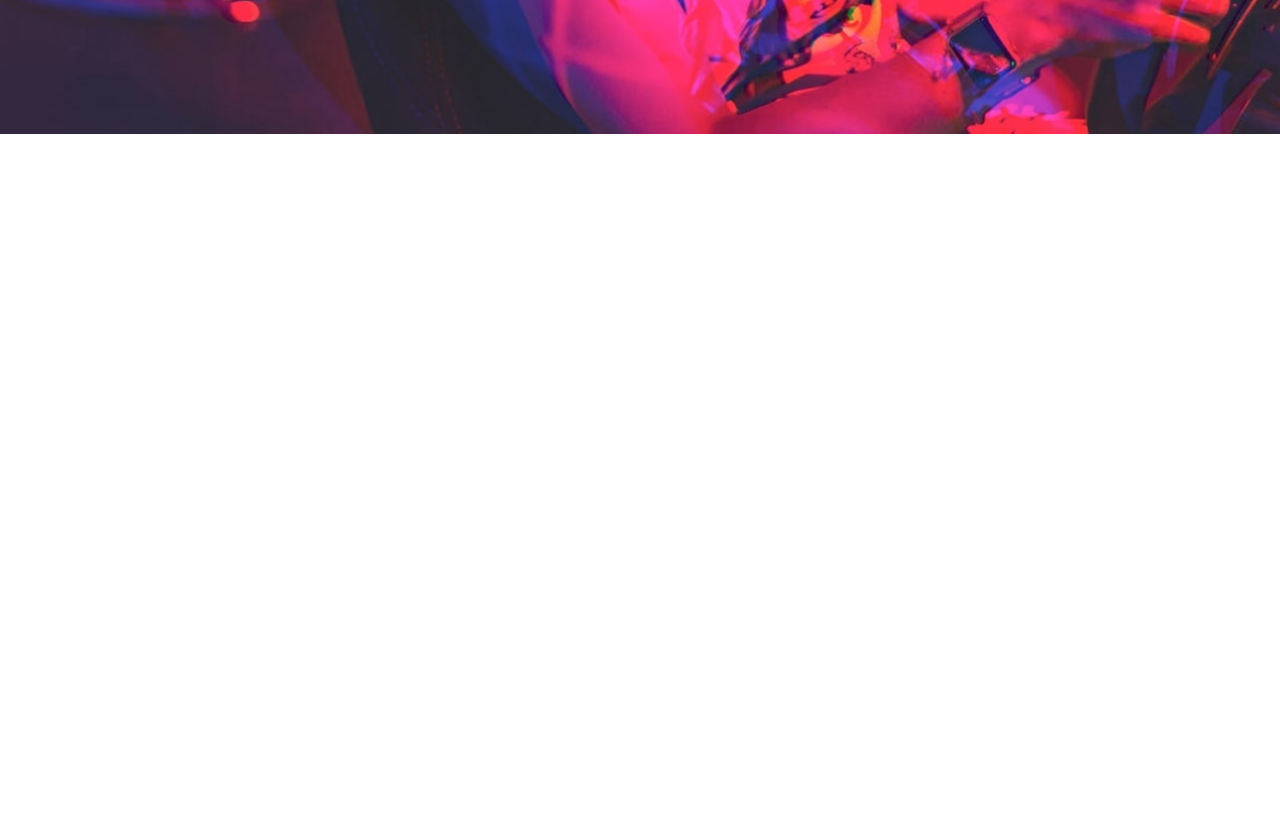
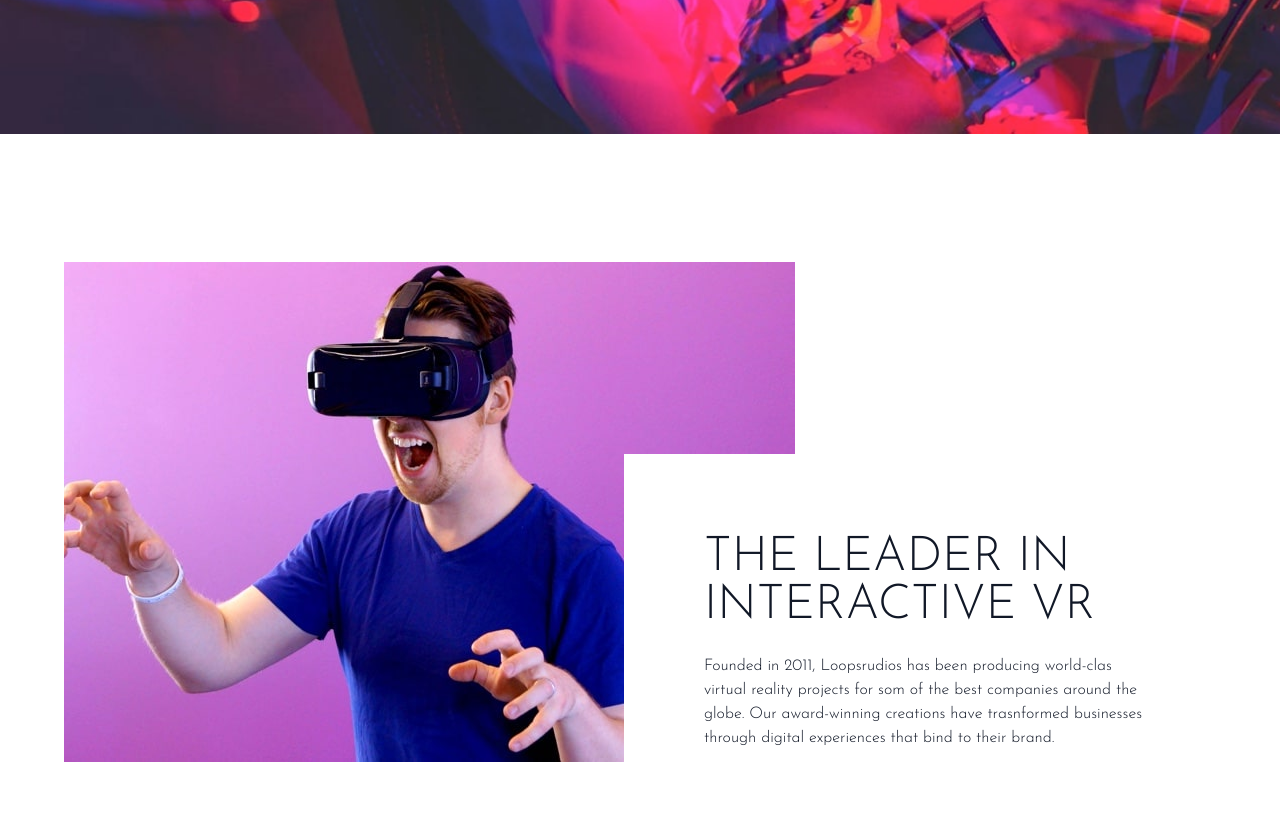
Before and after one commit to MuhammadTurkmen/Loop-studios, a plain HTML site: page index.html in a window 1280 px wide. Shown: the part 522-1355 px from the top of the page. Before the commit the page ends 912 px from the top, so only its background shows below. Drawn offline with Linux system fonts and the light colour scheme.

Commit message:
adding class

```diff
--- a/index.html
+++ b/index.html
@@ -64,7 +64,35 @@
     <section id="feature">
       <!-- Feature Container -->
       <div
-        class="relative container flex flex-col max-w-6xl mx-auto my-32 px-6 text-gray-900 md:flex-row md:px-0"></div>
+        class="relative container flex flex-col max-w-6xl mx-auto my-32 px-6 text-gray-900 md:flex-row md:px-0">
+        <!-- Image -->
+        <img src="images/desktop/image-interactive.jpg" alt="" />
+
+        <!-- Text Container -->
+        <div
+          class="top-48 pr-0 bg-white md:absolute md:right-0 md:py-20 md:pl-20">
+          <h2
+            class="max-w-lg mt-10 mb-6 font-sans text-4xl text-center text-gray-900 uppercase md:text-5xl md:mt-0 md:text-left">
+            The leader in interactive VR
+          </h2>
+
+          <p class="max-w-md text-center md:text-left">
+            Founded in 2011, Loopsrudios has been producing world-clas virtual
+            reality projects for som of the best companies around the globe. Our
+            award-winning creations have trasnformed businesses through digital
+            experiences that bind to their brand.
+          </p>
+        </div>
+      </div>
+    </section>
+
+    <!-- Creations Section -->
+    <section id="creation">
+      <!-- Creations Container -->
+      <div class="container max-w-6xl mx-auto my-32 px-6 text-gray-900 md:px-0">
+        <!-- Creations Header -->
+        <div class="flex justify-center mb-20 md:justify-between"></div>
+      </div>
     </section>
   </body>
 </html>
```
Also changed, not shown: css/style.css.
